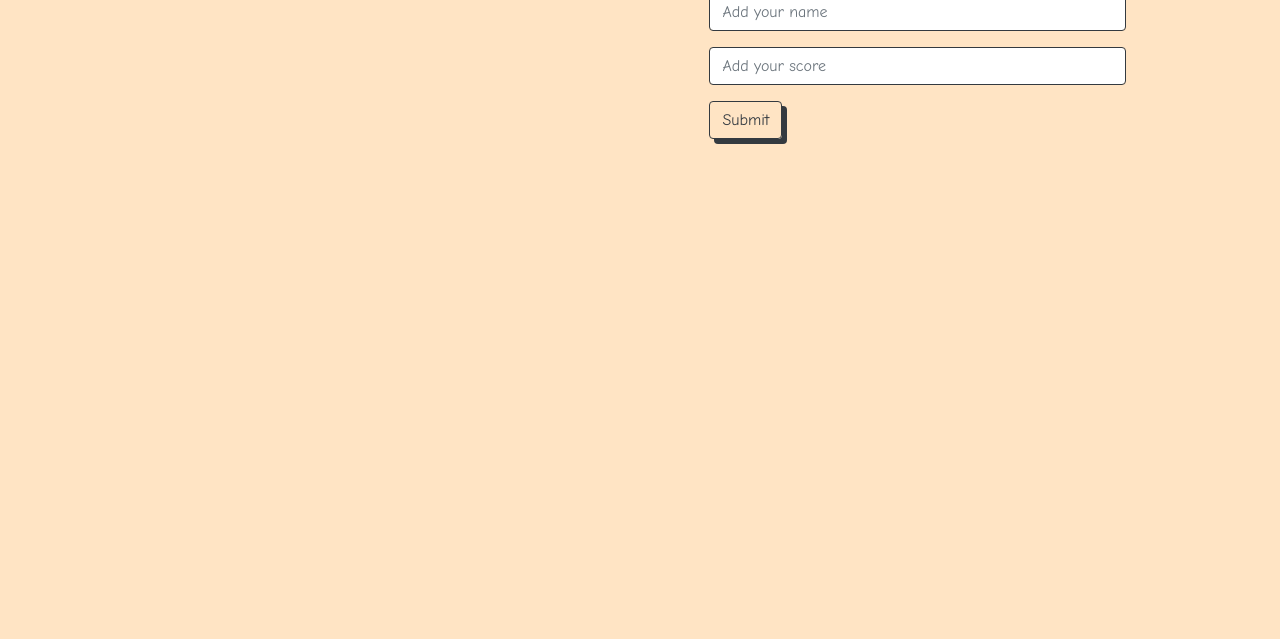
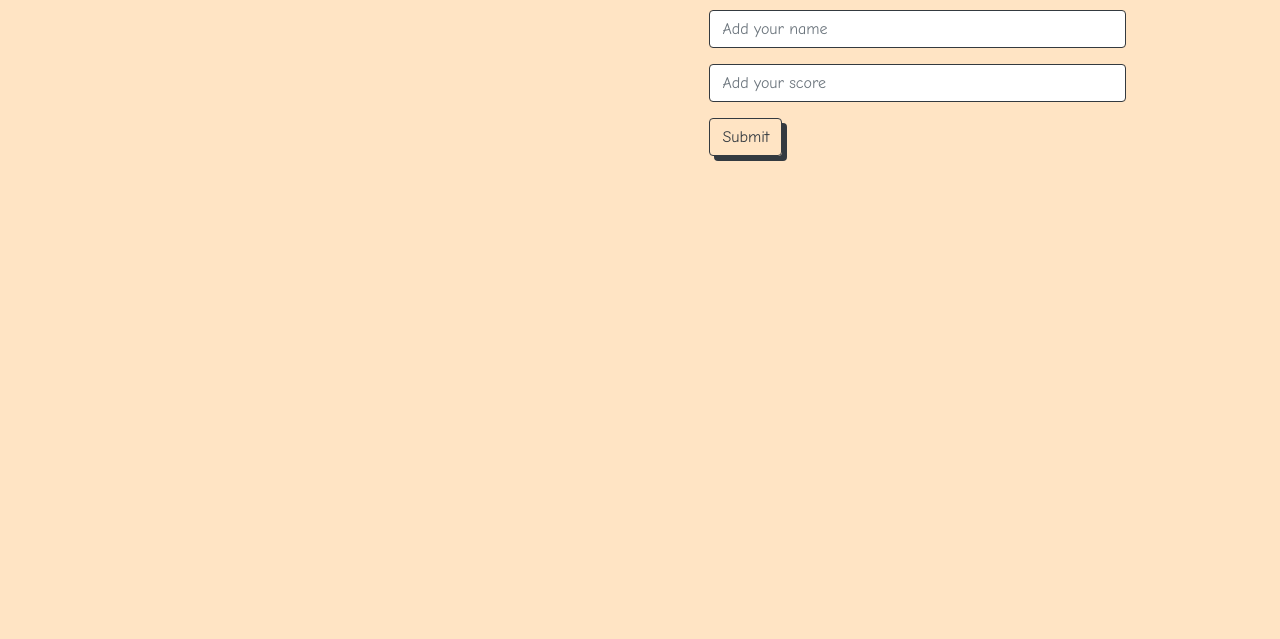
Before and after one commit to themonster2015/leader-board, a website built with webpack: page src/index.html in a window 1280 px wide. Shown: the part 209-848 px from the top of the page. Built offline with nearby package versions, Linux system fonts and the light colour scheme; no server answers.

Commit message:
fixed margin

```diff
--- a/src/index.html
+++ b/src/index.html
@@ -40,7 +40,7 @@
           <form class="w-75 m-auto">
             <h2>Add your score</h2>
 
-            <div class="form-group">
+            <div class="form-group top-field">
               <input
                 type="text"
                 class="form-control border border-dark"
--- a/src/style.css
+++ b/src/style.css
@@ -18,7 +18,7 @@ body {
 
 .recentScore {
   padding: 0;
-  margin: 0;
+  margin-bottom: 15px;
 }
 
 tbody tr:nth-child(odd) {
@@ -29,3 +29,7 @@ tbody tr:nth-child(odd) {
 button {
   box-shadow: 5px 5px;
 }
+
+.top-field {
+  margin-top: 25px;
+}
```
Also changed, not shown: dist/index.html, dist/main.bundle.js.
